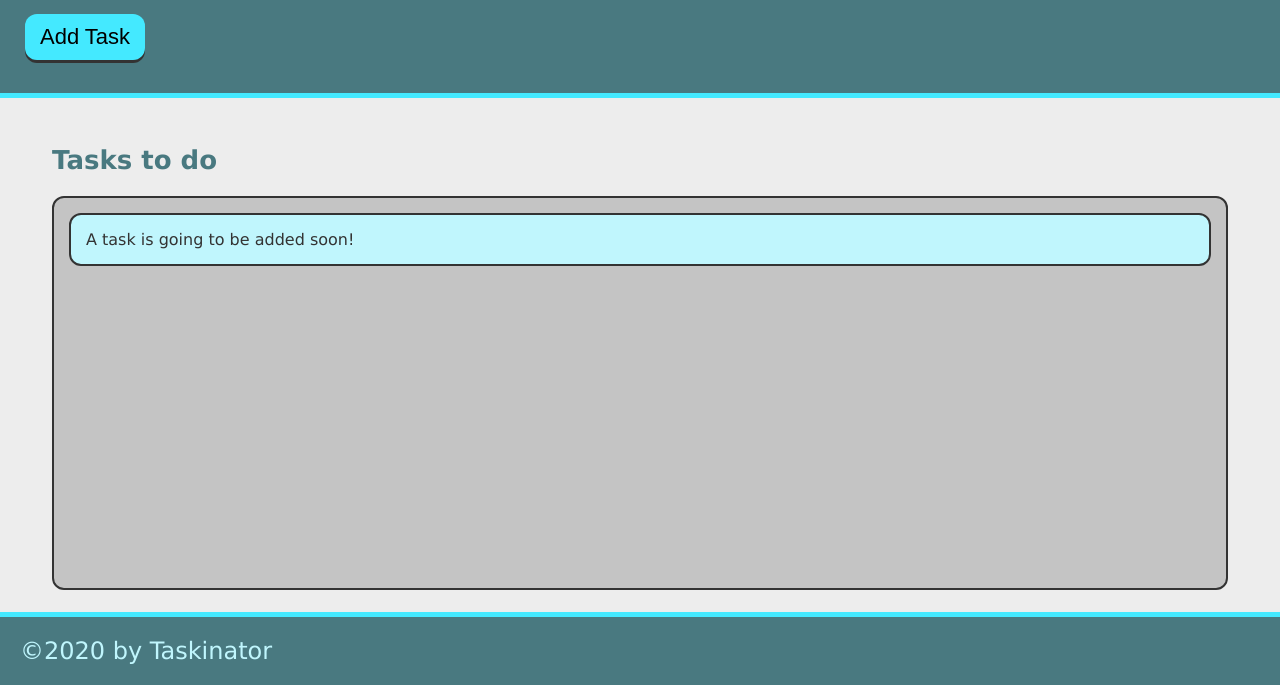
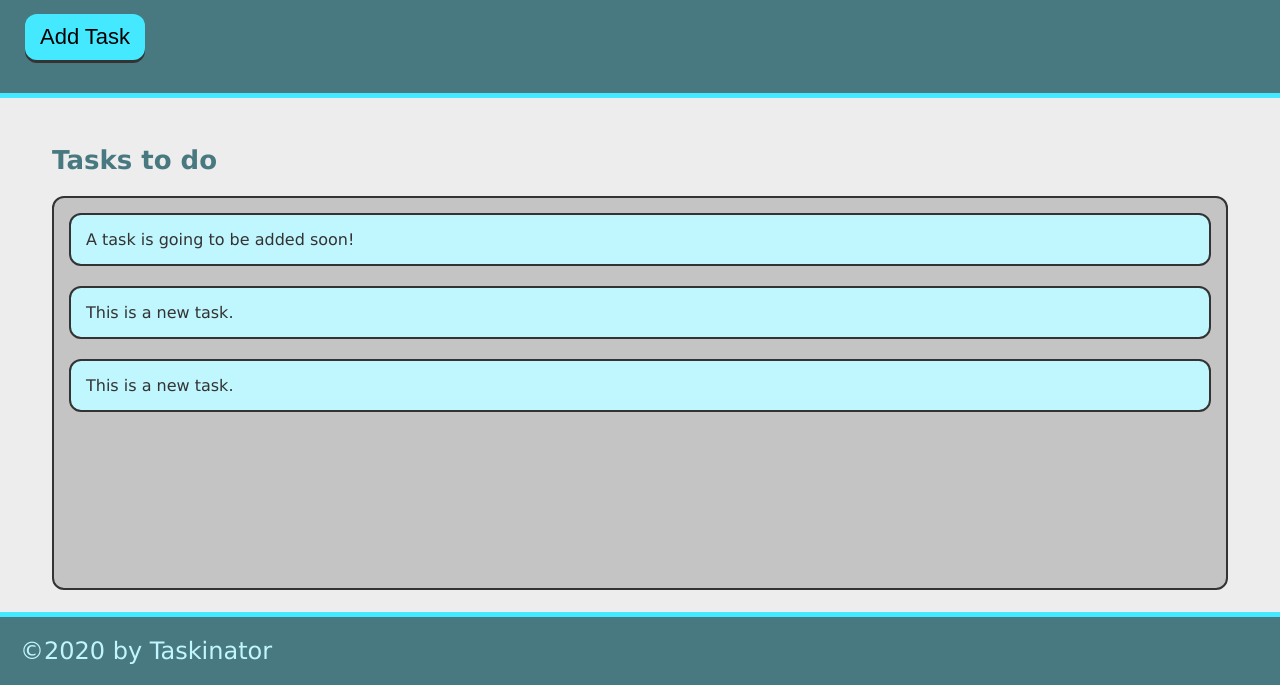
Before and after one commit to Menkoi/taskinator, a plain HTML site: page index.html in a window 1280 px wide. Both pictures are taken after a click on the button "Add Task". Shown: the part 115-800 px from the top of the page. Drawn offline with Linux system fonts and the light colour scheme.

Commit message:
add ability to add task

```diff
--- a/assets/js/script.js
+++ b/assets/js/script.js
@@ -0,0 +1,18 @@
+var buttonEl = document.querySelector("#save-task");
+console.log(buttonEl);
+
+var buttonEl = document.querySelector("#save-task");
+var tasksToDoEl = document.querySelector("#tasks-to-do");
+
+var createTaskHandler = function() {
+    var listItemEl = document.createElement("li");
+    listItemEl.className = "task-item";
+    listItemEl.textContent = "This is a new task.";
+    tasksToDoEl.appendChild(listItemEl);
+};
+
+buttonEl.addEventListener("click", createTaskHandler);
+    var listItemEl = document.createElement("li");
+    listItemEl.className = "task-item";
+    listItemEl.textContent = "This is a new task.";
+    tasksToDoEl.appendChild(listItemEl);
--- a/index.html
+++ b/index.html
@@ -12,19 +12,18 @@
     <header>
         <h1 class="page-title">Taskinator</h1>
         <p>Click the button below to add a new task!</p>
-        <button class="btn" >Add Task</button>
+        <button class="btn" id="save-task">Add Task</button>
     </header>
-
-    <script src="assets/js/script.js"></script>
 
     <main class="page-content">
         <section class="task-list-wrapper">
             <h2 class="list-title">Tasks to do</h2>
-            <ul class="task-list">
+            <ul class="task-list" id="tasks-to-do">
                 <li class="task-item">A task is going to be added soon!</li>
             </ul>
         </section>
     </main>
+    <script src="assets/js/script.js"></script>
     <footer>
         &copy;2020 by Taskinator
     </footer>
```
